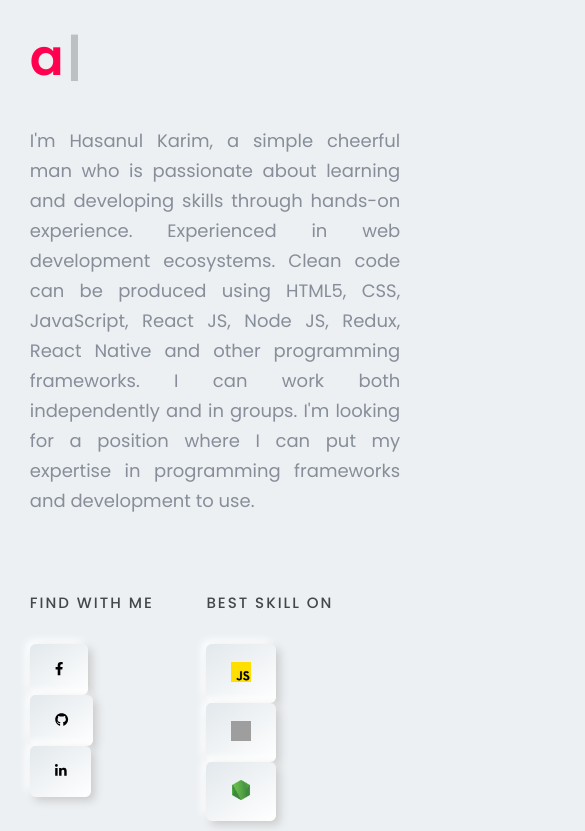
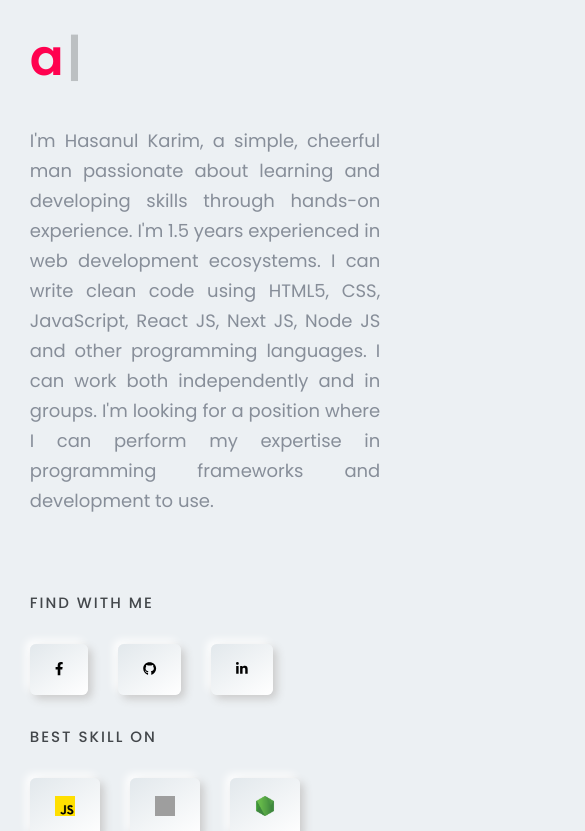
Before and after one commit to hasanulhasan/new-portfolio, a React (Create React App) app: page / in a window 390 px wide. Shown: the part 1052-1883 px from the top of the page, 585 px wide, since content can reach past the window. Built offline with nearby package versions, Linux system fonts and the light colour scheme; grey boxes are pictures that could not be loaded.

Commit message:
more css issue solved

```diff
--- a/src/component/Contact/Contact.js
+++ b/src/component/Contact/Contact.js
@@ -30,7 +30,7 @@ const Contact = () => {
             <div className='left'>
               <div className='box box_shodow'>
                 <div className='img'>
-                  <Lottie style={{ width: '580px', height: '286px' }} animationData={contactLotti3} loop={true} />
+                  <Lottie style={{ width: '100%', height: '286px' }} animationData={contactLotti3} loop={true} />
                 </div>
                 <div className='details'>
                   <h1>Md Hasanul Karim</h1>
--- a/src/component/Head/Header.js
+++ b/src/component/Head/Header.js
@@ -43,7 +43,7 @@ const Header = () => {
                 <a href='#contact'>contact</a>
               </li>
               <li>
-                <a href="Md_Hasanul_Karim_Resume.pdf" download='Md_Hasanul_Karim.pdf'><button className='home-btn'>Get Resume</button></a>
+                <a href="Md_Hasanul_Karim_Resume.pdf" download='Md_Hasanul_Karim_Resume.pdf'><button className='home-btn'>Get Resume</button></a>
               </li>
             </ul>
 
--- a/src/component/Hero/Home.css
+++ b/src/component/Hero/Home.css
@@ -96,6 +96,9 @@
     flex-direction: column;
     flex-direction: column-reverse;
   }
+  .hero .d_flex {
+    flex-direction: column;
+  }
 
   .hero .right_img {
     width: 90%;
@@ -105,4 +108,7 @@
     width: auto;
     right: 3%;
   }
+  .hero p {
+    margin-right: 20px;
+  }
 }
--- a/src/component/Hero/Home.js
+++ b/src/component/Hero/Home.js
@@ -23,19 +23,19 @@ const Home = () => {
               </span>
             </h2>
 
-            <p>I'm Hasanul Karim, a simple cheerful man who is passionate about learning and developing skills through hands-on experience. Experienced in web development ecosystems. Clean code can be produced using HTML5, CSS, JavaScript, React JS, Node JS, Redux, React Native and other programming frameworks. I can work both independently and in groups. I'm looking for a position where I can put my expertise in programming frameworks and development to use.</p>
+            <p>I'm Hasanul Karim, a simple, cheerful man passionate about learning and developing skills through hands-on experience. I'm 1.5 years experienced in web development ecosystems. I can write clean code using HTML5, CSS, JavaScript, React JS, Next JS, Node JS   and other programming languages. I can work both independently and in groups. I'm looking for a position where I can perform my expertise in programming frameworks and development to use.</p>
 
             <div className='hero_btn d_flex'>
               <div className='col_1'>
                 <h4>FIND WITH ME</h4>
                 <div className='button'>
-                  <a href="https://www.facebook.com/hasanulkarim.hasan1/" target="_blank"><button className='btn_shadow'>
+                  <a href="https://www.facebook.com/hasanulkarim.hasan1/" target="_blank" rel="noreferrer"><button className='btn_shadow'>
                     <i class='fab fa-facebook-f'></i>
                   </button></a>
-                  <a href="https://github.com/hasanulhasan" target="_blank"><button className='btn_shadow'>
+                  <a href="https://github.com/hasanulhasan" target="_blank" rel="noreferrer"><button className='btn_shadow'>
                     <i class='fab fa-github'></i>
                   </button></a>
-                  <a href="https://www.linkedin.com/in/md-hasanul-karim-49284910a/" target="_blank"><button className='btn_shadow'>
+                  <a href="https://www.linkedin.com/in/md-hasanul-karim-49284910a/" target="_blank" rel="noreferrer"><button className='btn_shadow'>
                     <i class='fab fa-linkedin-in'></i>
                   </button></a>
                 </div>
--- a/src/component/Portfolio/Card.css
+++ b/src/component/Portfolio/Card.css
@@ -44,3 +44,12 @@
   box-shadow: #D6D6E7 0 3px 7px inset;
   transform: translateY(2px);
 }
+
+@media (max-width: 768px) {
+  .modal .f_flex{
+    flex-direction: column;
+  }
+  .modal .button a{
+    margin-top: 8px;
+  }
+}
--- a/src/component/Portfolio/Portfolio.css
+++ b/src/component/Portfolio/Portfolio.css
@@ -149,4 +149,7 @@ body.active-modal {
   .modal .left {
     padding: 0;
   }
+  .Portfolio .img {
+    height: auto;
+  }
 }
```
